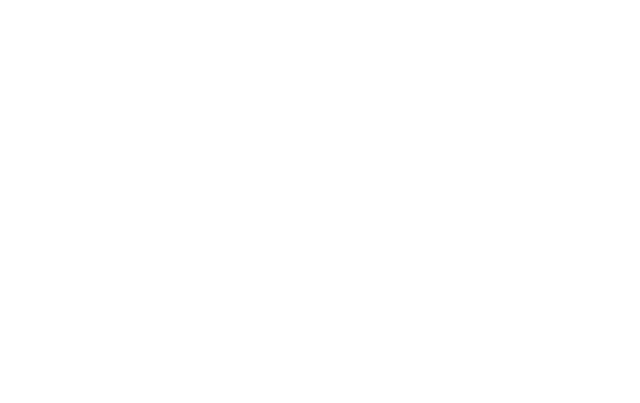
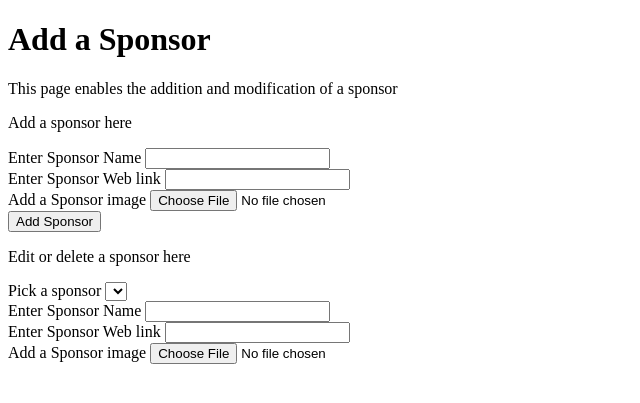
Before and after one commit to CodeineCentrix/Connect, a PHP site: page /sponsor_details.php in a window 1280 px wide. Before the commit the part shown is empty. Shown: the top 403 px of the page, without its empty margins (0-640 px from the left). Run offline with PHP 8.4, Linux system fonts and the light colour scheme; data that the repository does not hold is empty.

Commit message:
End of day commit

```diff
--- a/View/sponsor_details.php
+++ b/View/sponsor_details.php
@@ -10,6 +10,41 @@
         <title>Sponsor Management Page</title>
     </head>
     <body>
+        <h1>Add a Sponsor</h1>
+        <p>This page enables the addition and modification of a sponsor</p>
+        <div class="add_sponsor">
+            <p>Add a sponsor here</p>
+            <form>
+            <label>Enter Sponsor Name</label>
+            <input type="text" name="txtsponsor_name" required><br>
+            <label>Enter Sponsor Web link</label>
+            <input type="url" name="txtweb_link"><br>
+            <label>Add a Sponsor image</label>
+            <input type="file" name="fpsponsor_pic" required><br>
+            <input type="submit" value="Add Sponsor">
+            </form>
+        </div>
 
+        <div>
+            <p>Edit or delete a sponsor here</p>
+            <form>
+                <label>Pick a sponsor</label>
+                <select>
+                    <?php foreach ($si as $i):?>
+                    <option></option>
+                    <?php endforeach; ?>
+                </select>
+            </form>
+            <form>
+             <?php if(true): ?>
+            <label>Enter Sponsor Name</label>
+            <input type="text" value="<?php echo ""; ?>" name="txtsponsor_name" required><br>
+            <label>Enter Sponsor Web link</label>
+            <input type="url" name="txtweb_link" value="<?php echo "";?>"><br>
+            <label>Add a Sponsor image</label>
+            <input type="file" name="fpsponsor_pic" required value=""><br>
+            <?php endif; ?>
+            </form>
+        </div>
     </body>
 </html>
```
